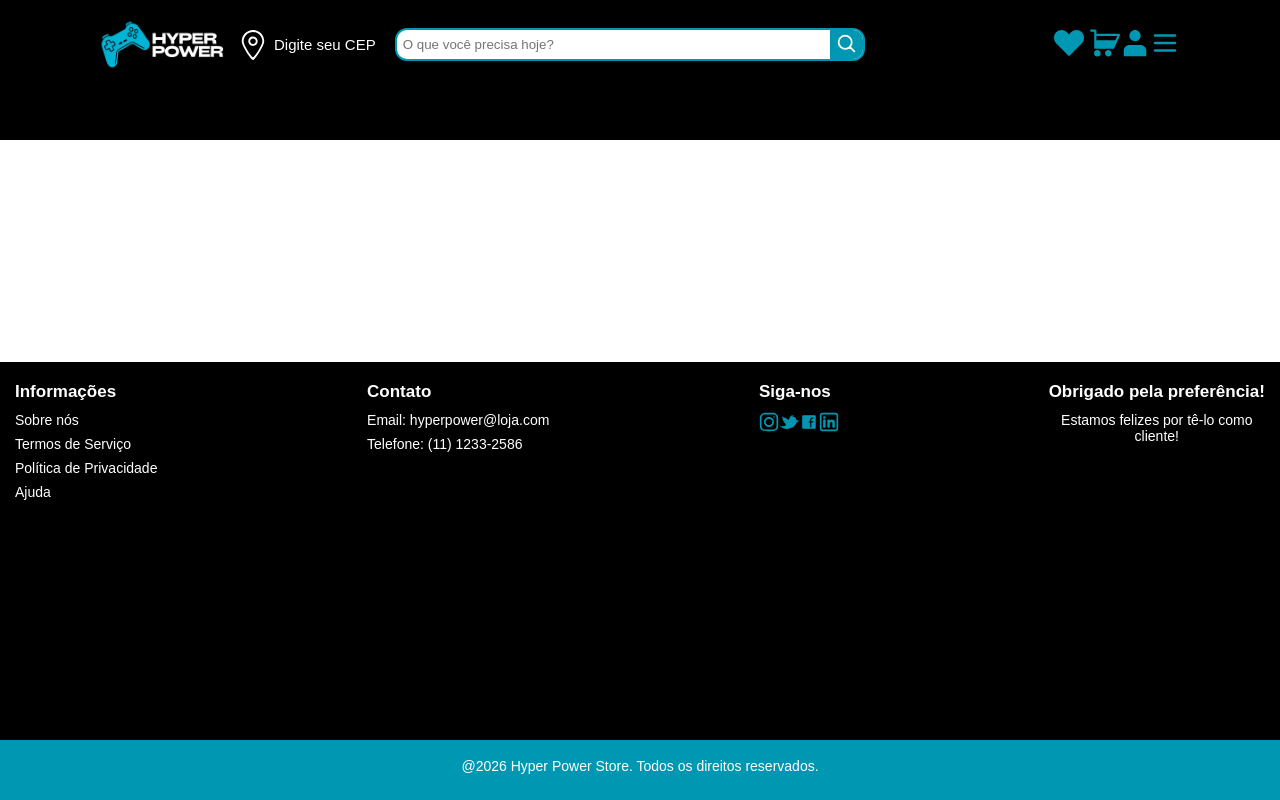
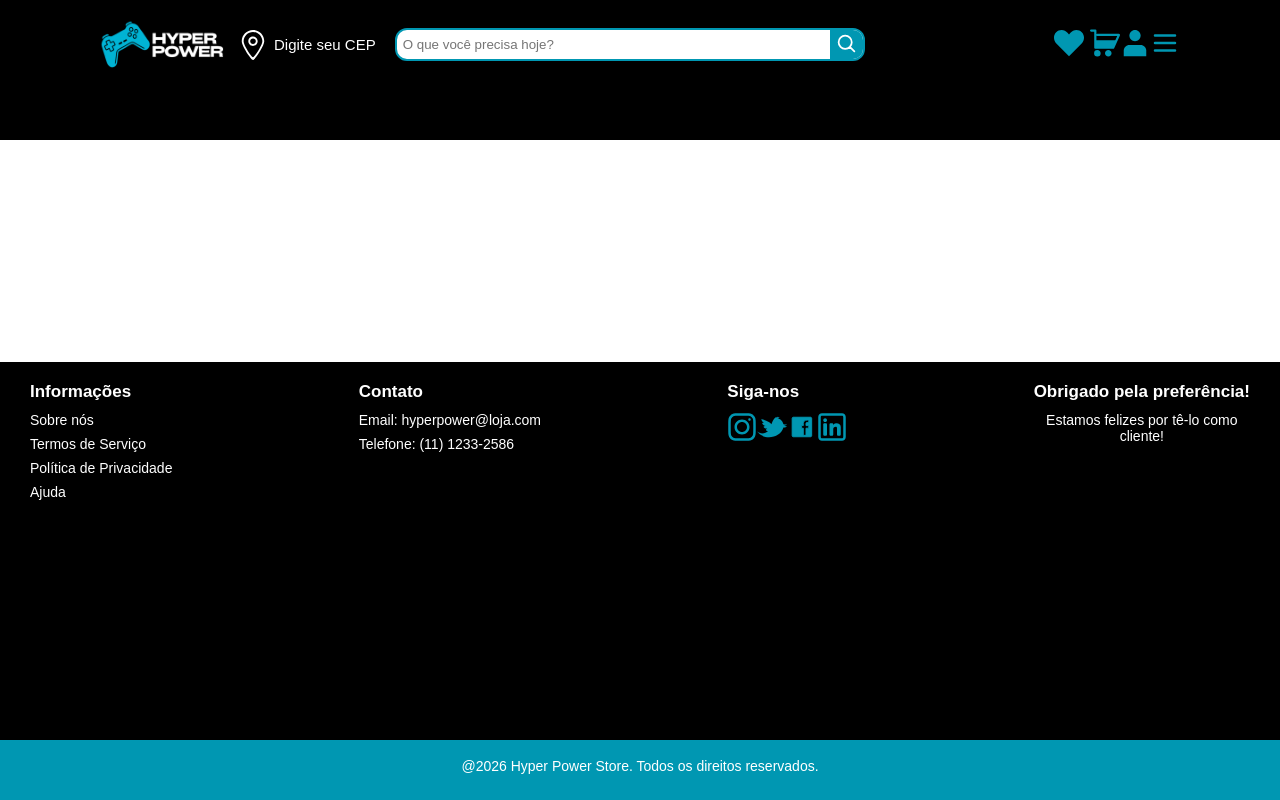
Before and after one commit to Gabriel-Borges-Damiani/hyper-power-store, a React (Vite) app: page / in a window 1280 px wide. Built offline with nearby package versions, Linux system fonts and the light colour scheme.

Commit message:
Increase the size of the footer icons

```diff
--- a/src/components/FacebookIcon/index.jsx
+++ b/src/components/FacebookIcon/index.jsx
@@ -2,8 +2,8 @@ export const FacebookIcon = () => {
   return (
     <svg
       fill="#0097b2"
-      width="20px"
-      height="20px"
+      width="30px"
+      height="30px"
       viewBox="-5.5 0 32 32"
       version="1.1"
       xmlns="http://www.w3.org/2000/svg"
--- a/src/components/Footer/footer.module.css
+++ b/src/components/Footer/footer.module.css
@@ -4,7 +4,7 @@
   height: auto;
   display: flex;
   flex-direction: column;
-  justify-content: space-between;
+  gap: 15px;
   padding: 10px 10px;
   flex-grow: 1;
 }
@@ -53,8 +53,8 @@ p {
     display: flex;
     flex-direction: row;
     justify-content: space-between;
-    padding-left: 15px;
-    padding-right: 15px;
+    padding-left: 30px;
+    padding-right: 30px;
     flex-wrap: wrap;
   }
 
--- a/src/components/InstagramIcon/index.jsx
+++ b/src/components/InstagramIcon/index.jsx
@@ -1,8 +1,8 @@
 export const InstagramIcon = () => {
   return (
     <svg
-      width="20px"
-      height="20px"
+      width="30px"
+      height="30px"
       viewBox="0 0 24 24"
       fill="none"
       xmlns="http://www.w3.org/2000/svg"
--- a/src/components/LinkedinIcon/index.jsx
+++ b/src/components/LinkedinIcon/index.jsx
@@ -1,8 +1,8 @@
 export const LinkedinIcon = () => {
   return (
     <svg
-      width="20px"
-      height="20px"
+      width="30px"
+      height="30px"
       viewBox="0 0 24 24"
       fill="none"
       xmlns="http://www.w3.org/2000/svg"
--- a/src/components/TwitterIcon/index.jsx
+++ b/src/components/TwitterIcon/index.jsx
@@ -5,8 +5,8 @@ export const TwitterIcon = () => {
       version="1.1"
       xmlns="http://www.w3.org/2000/svg"
       xmlnsXlink="http://www.w3.org/1999/xlink"
-      width="20px"
-      height="20px"
+      width="30px"
+      height="30px"
       viewBox="0 0 512 512"
       xmlSpace="preserve"
       stroke="#0097b2"
```
